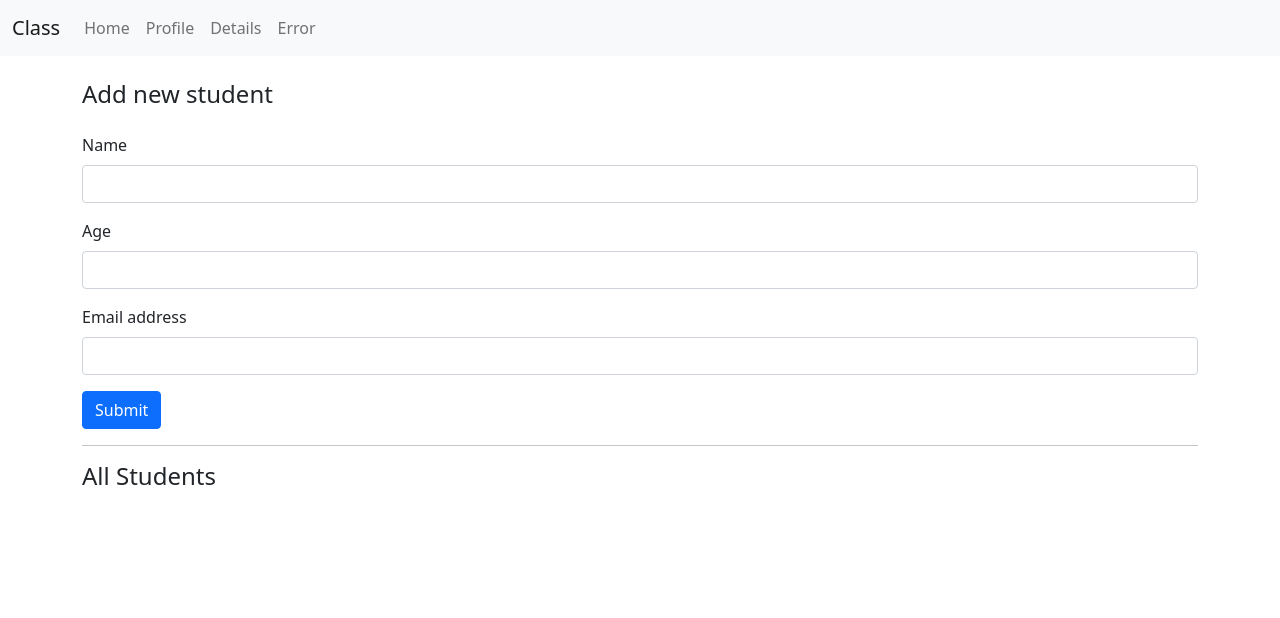
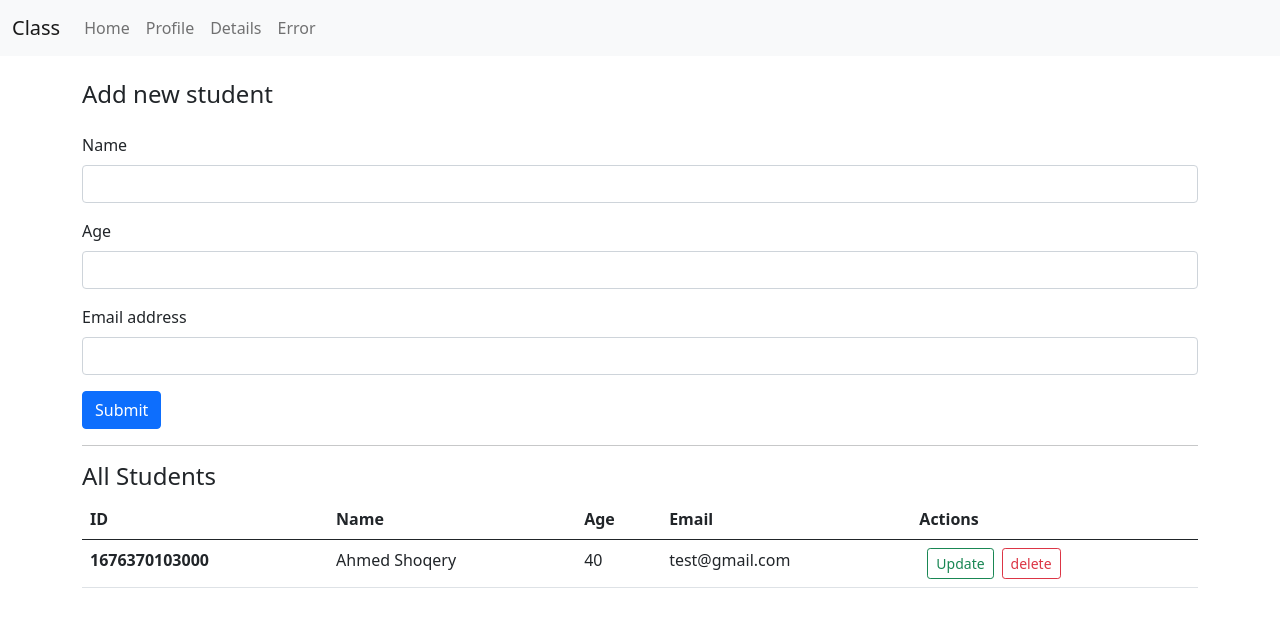
Before and after one commit to edriso/iti-labs, a React (Create React App) app: page / in a window 1280 px wide. Shown: the top 618 px of the page. Built offline with nearby package versions, Linux system fonts and the light colour scheme.

Commit message:
complete delete student

```diff
--- a/src/App.js
+++ b/src/App.js
@@ -2,7 +2,7 @@ import { BrowserRouter as Router, Routes, Route } from "react-router-dom";
 import Header from "./components/Header";
 import Home from "./pages/Home";
 import Profile from "./pages/Profile";
-import Details from "./pages/Details";
+import StudentUpdate from "./pages/StudentUpdate";
 import Error from "./pages/Error";
 
 function App() {
@@ -15,7 +15,7 @@ function App() {
           <Routes>
             <Route path="/" exact element={<Home />} />
             <Route path="/profile" element={<Profile />} />
-            <Route path="/details/:id" element={<Details />} />
+            <Route path="/students/:id" element={<StudentUpdate />} />
             <Route path="*" element={<Error />} />
           </Routes>
         </main>
--- a/src/components/StudentRegister.js
+++ b/src/components/StudentRegister.js
@@ -36,6 +36,8 @@ function Register() {
       return setEmailError(true);
     }
     setEmailError(false);
+
+    newStudent.id = new Date().valueOf();
 
     alert(`Welcome on board, ${newStudent.name}!`);
 
--- a/src/pages/Home.js
+++ b/src/pages/Home.js
@@ -1,8 +1,22 @@
 import StudentRegister from "../components/StudentRegister";
 import { useState } from "react";
+import { Link } from "react-router-dom";
 
 function Home() {
-  const [students, setStudents] = useState([]);
+  const [students, setStudents] = useState([
+    {
+      id: new Date().valueOf(),
+      name: "Ahmed Shoqery",
+      age: 40,
+      email: "test@gmail.com",
+    },
+  ]);
+
+  const handleDelete = (id) => {
+    const newStudents = students.filter((student) => student.id !== id);
+
+    setStudents(newStudents);
+  };
 
   return (
     <>
@@ -12,6 +26,43 @@ function Home() {
 
       <div className="mt-3">
         <h4>All Students</h4>
+
+        <table className="table">
+          <thead>
+            <tr>
+              <th scope="col">ID</th>
+              <th scope="col">Name</th>
+              <th scope="col">Age</th>
+              <th scope="col">Email</th>
+              <th scope="col">Actions</th>
+            </tr>
+          </thead>
+          <tbody>
+            {students.map((student) => {
+              return (
+                <tr key={student.id}>
+                  <th scope="row">{student.id}</th>
+                  <td>{student.name}</td>
+                  <td>{student.age}</td>
+                  <td>{student.email}</td>
+                  <td>
+                    <Link to={`/students/${student.id}`}>
+                      <button className="btn btn-outline-success btn-sm mx-2">
+                        Update
+                      </button>
+                    </Link>
+                    <button
+                      className="btn btn-outline-danger btn-sm"
+                      onClick={() => handleDelete(student.id)}
+                    >
+                      delete
+                    </button>
+                  </td>
+                </tr>
+              );
+            })}
+          </tbody>
+        </table>
       </div>
     </>
   );
--- a/src/pages/Details.js
+++ b/src/pages/StudentUpdate.js
@@ -1,6 +1,6 @@
 import { useParams } from "react-router-dom";
 
-function Details() {
+function StudentUpdate() {
   const { id } = useParams();
 
   return (
@@ -13,4 +13,4 @@ function Details() {
   );
 }
 
-export default Details;
+export default StudentUpdate;
```
